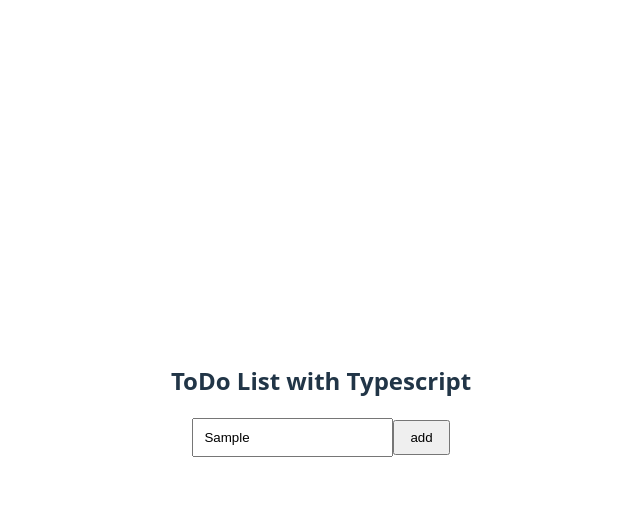
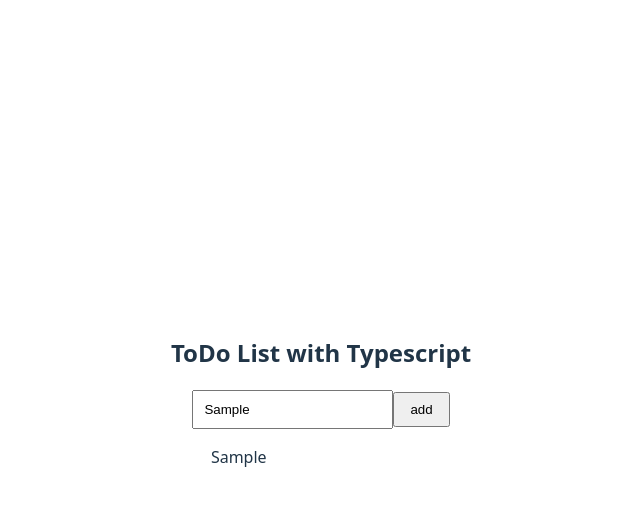
Before and after one commit to minami-77/todolist-youtube, a React (Vite) app: page / in a window 1280 px wide. Both pictures are taken after typing "Sample" into the empty fields and a click on the input "add". Shown: the top 506 px of the page, without its empty margins (319-959 px from the left). Built offline with nearby package versions, Linux system fonts and the light colour scheme.

Commit message:
can display lists

```diff
--- a/src/App.css
+++ b/src/App.css
@@ -17,7 +17,7 @@ body {
 }
 
 .todoList li {
-  width: 10%;
+  width: 100%;
   display: flex;
   align-items: center;
   margin-bottom: 10px;
--- a/src/App.tsx
+++ b/src/App.tsx
@@ -17,7 +17,7 @@ function App() {
     setInputValue(e.target.value);
   }
 
-  const handleSubmit = (e: React.FormEvent<HTMLFormElement>) =>{
+  const handleSubmit = (e: React.FormEvent<HTMLFormElement>) => {
     //ボタンを押したときにリロードしないようにする
     e.preventDefault();
     const newTodo: Todo ={
@@ -41,6 +41,11 @@ function App() {
           <input type="text" onChange={(e)=>{handleChange(e)}}className="inputText"/>
           <input type="submit" value="add" className="submitButton"/>
         </form>
+        <ul className="todoList">
+          {todos.map(todo=>(
+            <li key={todo.id}>{todo.inputValue}</li>
+          ))}
+        </ul>
       </div>
     </div>
 
```
